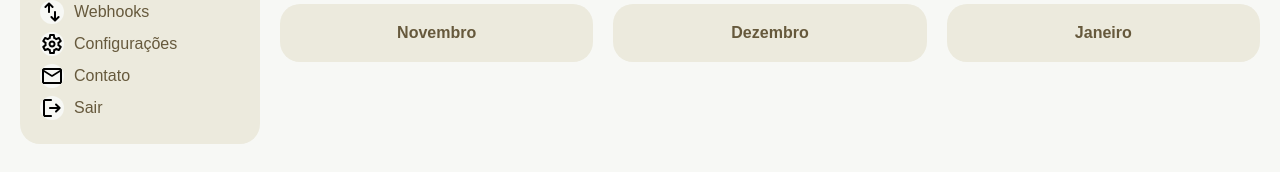
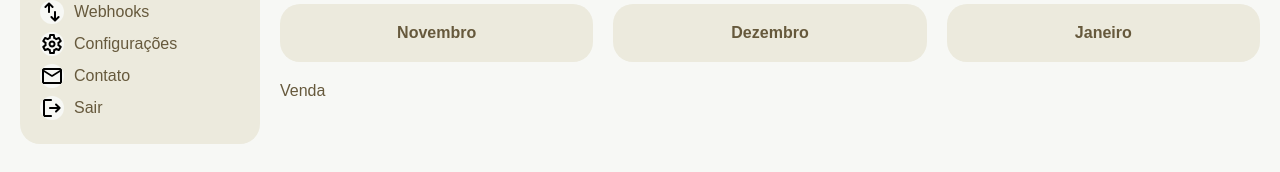
Before and after one commit to jonathandcosta/react_fintech, a React (Vite) app: page /vendas/1 in a window 1280 px wide. Shown: the part 164-336 px from the top of the page. Built offline with nearby package versions, Linux system fonts and the light colour scheme; no server answers.

Commit message:
feat: add routes (react router-dom)

```diff
--- a/package.json
+++ b/package.json
@@ -11,7 +11,8 @@
   },
   "dependencies": {
     "react": "^18.3.1",
-    "react-dom": "^18.3.1"
+    "react-dom": "^18.3.1",
+    "react-router-dom": "^7.1.5"
   },
   "devDependencies": {
     "@eslint/js": "^9.17.0",
--- a/src/App.tsx
+++ b/src/App.tsx
@@ -1,23 +1,30 @@
+import { BrowserRouter, Route, Routes } from 'react-router-dom'
 import Header from './Components/Header'
 import Sidenav from './Components/Sidenav'
 import { DataContextProvider } from './Context/DataContext'
 import Resumo from './Pages/Resumo'
 import Vendas from './Pages/Vendas'
+import Venda from './Pages/Venda'
 import './Style.css'
 
 function App() {
 
   return (
+    <BrowserRouter>
       <DataContextProvider>
         <div className='container'>
           <Sidenav />
           <main>
             <Header />
-          <Resumo />
-          <Vendas />
+            <Routes>
+              <Route path='/' element={<Resumo />} />
+              <Route path='/vendas' element={<Vendas />} />
+              <Route path='/vendas/:id' element={<Venda />} />
+            </Routes>
           </main>
         </div>
       </DataContextProvider>
+    </BrowserRouter>
   )
 }
 
--- a/src/Components/Sidenav.tsx
+++ b/src/Components/Sidenav.tsx
@@ -5,6 +5,7 @@
 import config from '../assets/icons/configuracoes.svg'
 import contato from '../assets/icons/contato.svg'
 import sair from '../assets/icons/sair.svg'
+import { NavLink } from 'react-router-dom'
 
 
 
@@ -17,13 +18,14 @@
         <li>
           <span>
             <img src={resumo} alt="" />
-            <a href="">Resumo</a>
+            <NavLink to='/'>Resumo</NavLink>
           </span>
         </li>
         <li>
           <span>
             <img src={vendas} alt="" />
-            <a href="">Vendas</a>
+            <NavLink to='/vendas'>Vendas</NavLink>
+
           </span>
         </li>
         <li>
--- /dev/null
+++ b/src/Pages/Venda.tsx
@@ -0,0 +1,11 @@
+import React from 'react'
+
+const Venda = () => {
+  return (
+    <div>
+      Venda
+    </div>
+  )
+}
+
+export default Venda
```
Also changed, not shown: 1 other file (tests, documents, lock files or other folders). Lines whose indentation alone changed are shown as unchanged.
